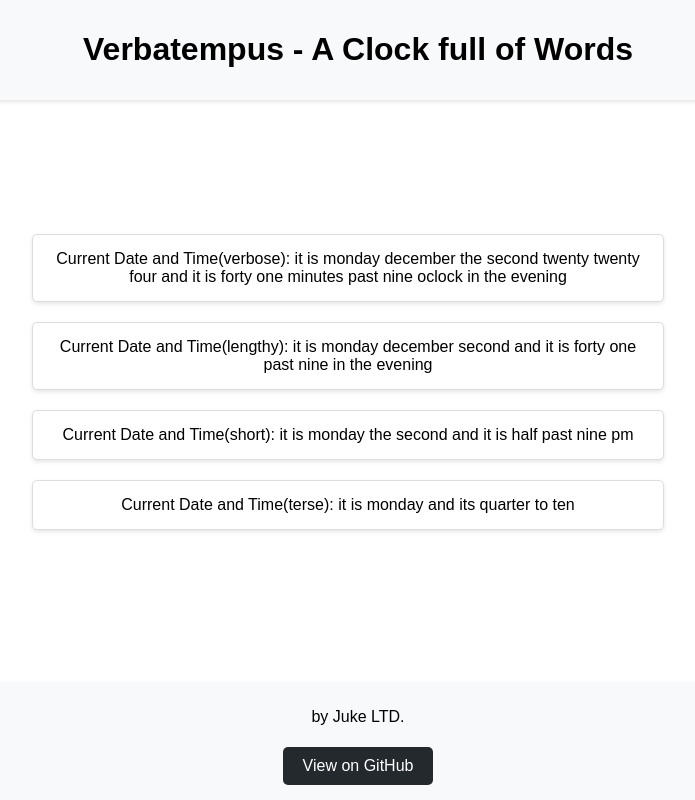
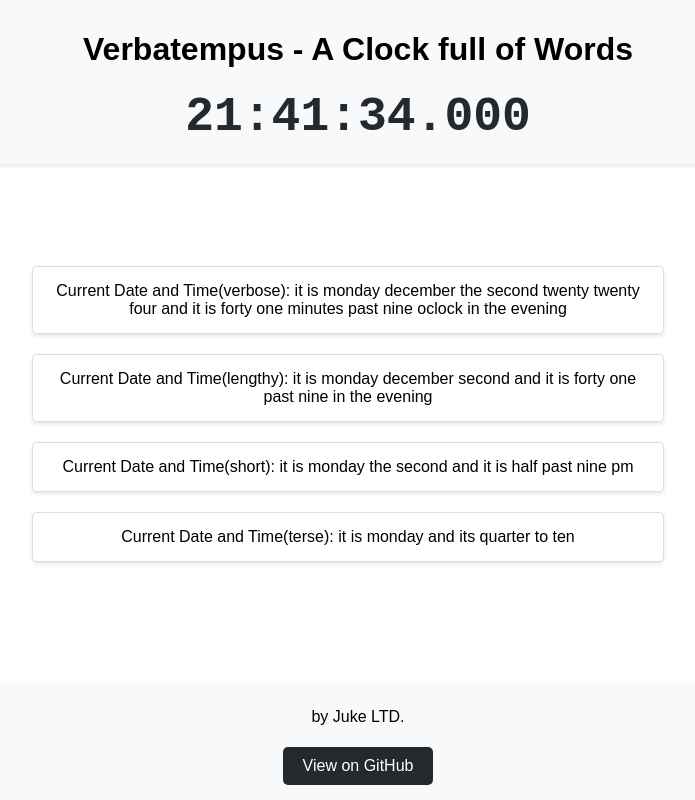
Before and after one commit to LemJukes/VT-Core, a website: page index.html in a window 1280 px wide. Shown: the whole page, without its empty margins (292-987 px from the left). Drawn offline with Linux system fonts and the light colour scheme.

Commit message:
Update index.html
prettied 'er up a bit.
slap a bit a rouge on it it'll look great.

```diff
--- a/index.html
+++ b/index.html
@@ -49,11 +49,19 @@
             text-decoration: none;
             border-radius: 5px;
         }
+        .clock {
+            font-size: 3rem;
+            font-family: monospace;
+            font-weight: bold;
+            color: #24292e;
+            margin: 10px 0;
+        }
     </style>
 </head>
 <body>
     <div class="header">
         <h1>Verbatempus - A Clock full of Words</h1>
+        <div id="utcClock" class="clock">00:00:00.000</div>
     </div>
 
     <div class="content">
@@ -78,18 +86,35 @@
         import { getTerseDate } from './src/verbatempus.js';
         import { getTerseTime } from './src/verbatempus.js';
 
+        function updateDisplays() {
             const verboseDate = getVerboseDate();
             const verboseTime = getVerboseTime();
             const lengthyDate = getLengthyDate();
-        const lenghtyTime = getLengthyTime();
+            const lengthyTime = getLengthyTime();
             const shortDate = getShortDate();
             const shortTime = getShortTime();
             const terseDate = getTerseDate();
             const terseTime = getTerseTime();
+
             document.getElementById('verboseDisplay').textContent = 'Current Date and Time(verbose): ' + verboseDate + ' and ' + verboseTime;
-        document.getElementById('legnthyDisplay').textContent = 'Current Date and Time(lengthy): ' + lengthyDate + ' and ' + lenghtyTime;
+            document.getElementById('legnthyDisplay').textContent = 'Current Date and Time(lengthy): ' + lengthyDate + ' and ' + lengthyTime;
             document.getElementById('shortDisplay').textContent = 'Current Date and Time(short): ' + shortDate + ' and ' + shortTime;
             document.getElementById('terseDisplay').textContent = 'Current Date and Time(terse): ' + terseDate + ' and ' + terseTime;
+        }
+
+        function updateClock() {
+            const now = new Date();
+            const timeStr = now.toISOString().split('T')[1].slice(0, -1);
+            document.getElementById('utcClock').textContent = timeStr;
+            requestAnimationFrame(updateClock);
+        }
+
+        // Initialize Displays and Clock
+        updateClock();
+        updateDisplays();
+
+        // Update Displays every second
+        setInterval(updateDisplays, 1000);
     </script>
 </body>
 </html>
```
Lines whose indentation alone changed are shown as unchanged.
